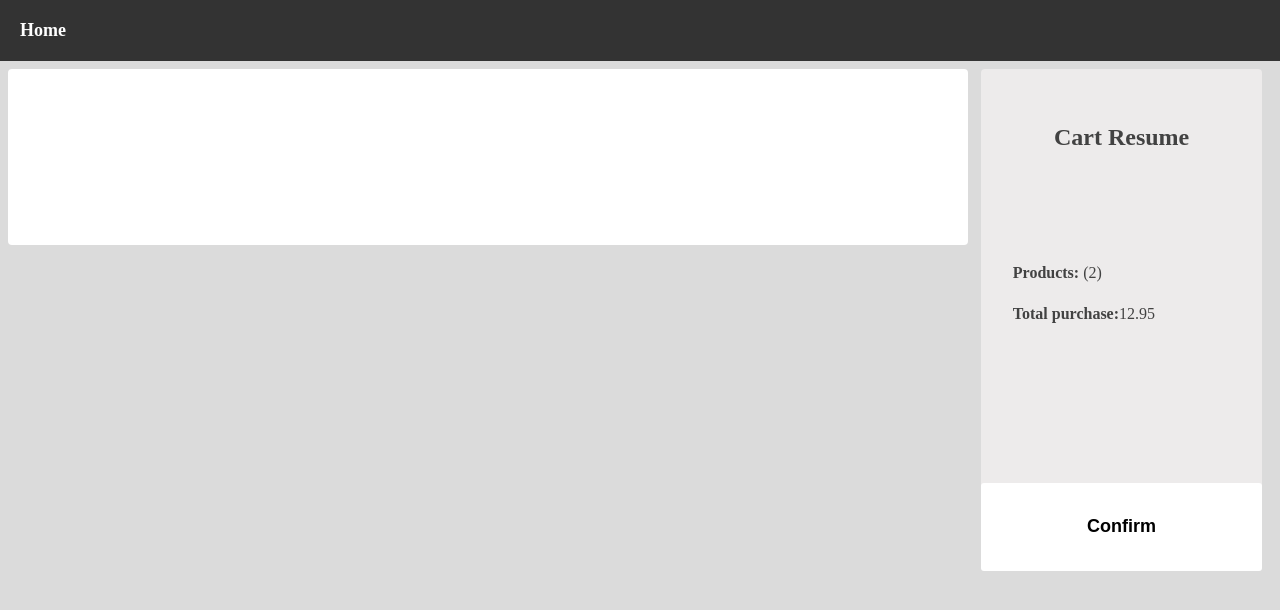
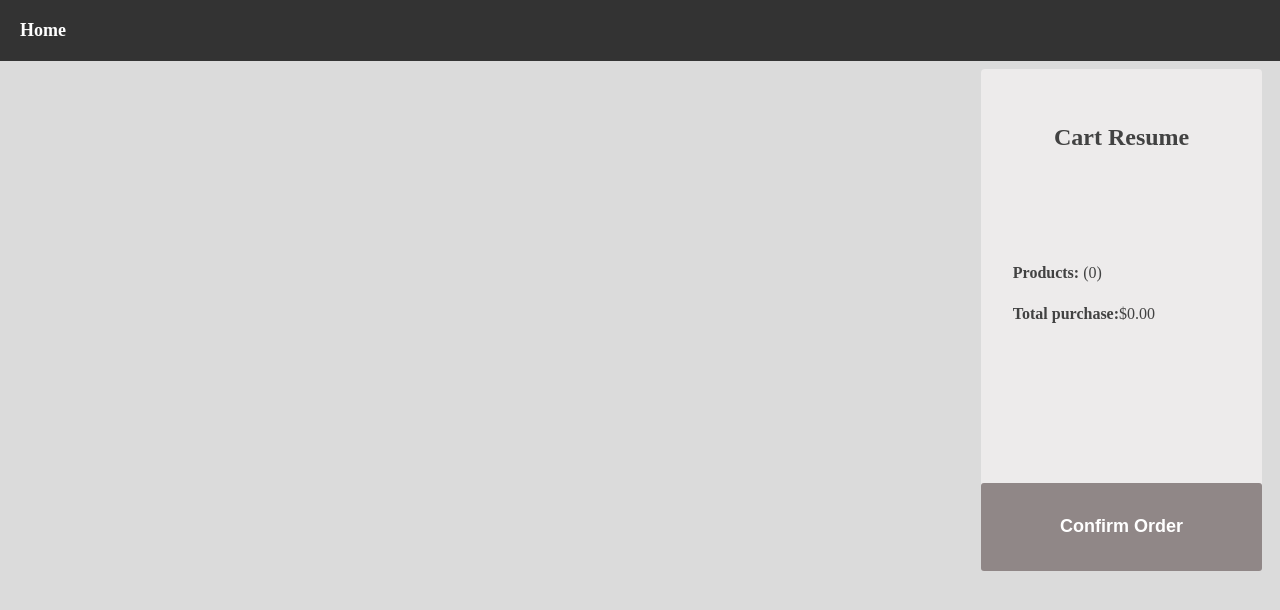
Before and after one commit to haroldbejar/sana-test, a React (Vite) app: page /shopping in a window 1280 px wide. Shown: the top 610 px of the page. Built offline with nearby package versions, Linux system fonts and the light colour scheme.

Commit message:
ajustes en shoppingcart

```diff
--- a/src/componets/Navbar.jsx
+++ b/src/componets/Navbar.jsx
@@ -1,23 +1,26 @@
 import { useState, useContext } from "react";
 import { FaCartArrowDown } from "react-icons/fa";
 import PropTypes from "prop-types";
-import { useNavigate } from "react-router-dom";
 import routes from "../constants/routesNames";
 import { CartContext } from "../contexts/ShoppingCartContext";
+import { Link } from "react-router-dom";
+
+const navStyles = {
+  color: "#fff",
+  listStyle: "none",
+  textDecoration: "none",
+};
 
 const Navbar = ({callBackSearchItem}) => {
 
   const {cart} = useContext(CartContext);
-  const navigate = useNavigate();
   const [search, setSearch] = useState('');
 
   const quantityStored = cart.reduce((acc, curr) => {
     return acc + curr.quantity;
   }, 0);
 
-  const handleClickCart = () => {
-    navigate(routes.shoppingCart);
-  }
+
 
   const handleSearchChange = (event) => {
     const {value} = event.target;
@@ -46,10 +49,10 @@ const Navbar = ({callBackSearchItem}) => {
         </button>
       </div>
       <div className="cart">
-        <FaCartArrowDown
-          className="icon-cart"
-          onClick={handleClickCart}
-        />
+        <Link to={routes.shoppingCart} style={navStyles}>
+          <FaCartArrowDown className="icon-cart"/>
+        </Link>
+
         <sup>{quantityStored}</sup>
       </div>
       <div className="usersession">User Session</div>
--- a/src/componets/ResumeCard.jsx
+++ b/src/componets/ResumeCard.jsx
@@ -1,8 +1,44 @@
 import "../css/resumeCardStyle.css";
-const grandTotal = 12.95;
-const products = 2;
+import { CartContext } from "../contexts/ShoppingCartContext";
+import { useContext, useState } from "react";
+
+const Modal = ({ isOpen, onClose, content }) => {
+    if (!isOpen) return null;
+
+    return (
+      <div className="modal">
+        <div className="modal-content">
+          <span className="close" onClick={onClose}>&times;</span>
+          <ul>
+            {content.map((item, index) => (
+              <li key={index}>
+                {`${item.name} Price: ${item.price} Quantity: (${item.quantity})`}
+              </li>
+            ))}
+          </ul>
+        </div>
+      </div>
+    );
+  };
+
 function ResumeCard() {
+    const {cart} = useContext(CartContext);
+    const [isModalOpen, setIsModalOpen] = useState(false);
 
+    const openModal = () =>  setIsModalOpen(true);
+    const closeModal = () => setIsModalOpen(false);
+
+    const quantityProducts = cart.reduce((acc, curr) => {
+        return acc + curr.quantity;
+      }, 0);
+
+      const totalPrice = cart.reduce(
+        (acc, curr) => acc + curr.quantity * curr.price,
+        0
+      );
+
+      const totalFormated =
+        "$" + totalPrice.toLocaleString(undefined, {minimumFractionDigits: 2, maximumFractionDigits: 2});
 
     return (
         <>
@@ -10,9 +46,10 @@ function ResumeCard() {
                 <h2 className="title-row">Cart Resume</h2>
                 <br/>
                 <br/>
-                <span className="span-row"><b>Products:</b> ({products})</span>
-                <span className="span-totals"><b>Total purchase:</b>{grandTotal}</span>
-                <button className="btn-row">Confirm</button>
+                <span className="span-row"><b>Products:</b> ({quantityProducts})</span>
+                <span className="span-totals"><b>Total purchase:</b>{totalFormated}</span>
+                <button className="btn-row" onClick={openModal}>Confirm Order</button>
+                <Modal isOpen={isModalOpen} onClose={closeModal} content={cart}/>
             </div>
         </>
     );
--- a/src/componets/RowCard.jsx
+++ b/src/componets/RowCard.jsx
@@ -1,14 +1,15 @@
 import "../css/rowCardStyle.css";
 
-function RowCard(){
+function RowCard({urlImage,name,price,quantity }){
+    const contentString = `${name} - Qty (${quantity}) - Price: ${price}`;
     return (
         <>
             <div className="container-row-card">
                 <div className="image-row">
+                    <img src={urlImage} width={270} height={150} alt="Image"/>
                 </div>
                 <div className="content-row">
-                </div>
-                <div className="actions-row">
+                    <span>{contentString}</span>
                 </div>
             </div>
         </>
--- a/src/css/resumeCardStyle.css
+++ b/src/css/resumeCardStyle.css
@@ -27,10 +27,58 @@
     border-style: none;
     margin-top: 10rem;
     height: 88px;
-    background-color: white;
+    background-color: rgb(144, 135, 135);
+    color: white;
   }
 
  .btn-row:hover {
     background-color: chocolate;
-    color: #fff;
+    color: #fff0f0;
  }
+
+ /* Modal */
+ .modal {
+  position: fixed;
+  top: 0;
+  left: 0;
+  width: 100%;
+  height: 100%;
+  background-color: rgba(0, 0, 0, 0.5);
+  justify-content: center;
+  align-items: center;
+  z-index: 999;
+}
+
+
+.modal-content {
+  margin-top: 120px;
+  background-color: white;
+  padding: 20px;
+  border-radius: 5px;
+  box-shadow: 0 0 10px rgba(0, 0, 0, 0.2);
+}
+
+
+.close {
+  position: absolute;
+  top: 10px;
+  right: 10px;
+  cursor: pointer;
+  font-size: 44px;
+  color: #fff;
+}
+
+.close:hover {
+  color: #d97a43;
+}
+
+
+.modal-content ul {
+  list-style: none;
+  padding: 0;
+}
+
+
+.modal-content ul li {
+  margin-bottom: 5px;
+}
--- a/src/css/rowCardStyle.css
+++ b/src/css/rowCardStyle.css
@@ -7,18 +7,24 @@
     background-color: white;
   }
 
+
+
   .image-row {
-    position: absolute;
+    position: initial;
     width: 20vw;
-    height: 22vh;
-    /*background-color: red;*/
+    height: 18vh;
   }
 
   .content-row {
-    position: absolute;
+    display: flex;
+    flex-wrap: nowrap;
+    justify-content: flex-start;
+    flex-direction: row;
+    align-items: flex-start;
     margin-left: 20vw;
     width: 35vw;
     height: 22vh;
+
     /*background-color: chocolate;*/
   }
 
--- a/src/pages/ShoppingCart.jsx
+++ b/src/pages/ShoppingCart.jsx
@@ -2,20 +2,25 @@ import { NavLink } from "react-router-dom";
 import RowCard from "../componets/RowCard";
 import ResumeCard from "../componets/ResumeCard";
 import "../css/shoppingCartStyle.css";
+import { CartContext } from "../contexts/ShoppingCartContext";
+import { useContext } from "react";
 
 const ShoppingCart = () => {
+    const {cart} = useContext(CartContext);
+
     return (
         <>
             <div className="navbar">
                 <NavLink className="link" to={"/"}>Home</NavLink>
             </div>
             <div className="content-shopping">
-                {/*render RowCard*/}
-                <RowCard/>
+                {cart.map((product) => (
+                    <RowCard key={product.productId} {...product}/>
+                ))}
+
             </div>
             <div className="shopping-resumen">
-                {/*render resume*/}
-                <ResumeCard/>
+                <ResumeCard />
             </div>
         </>
 
```
